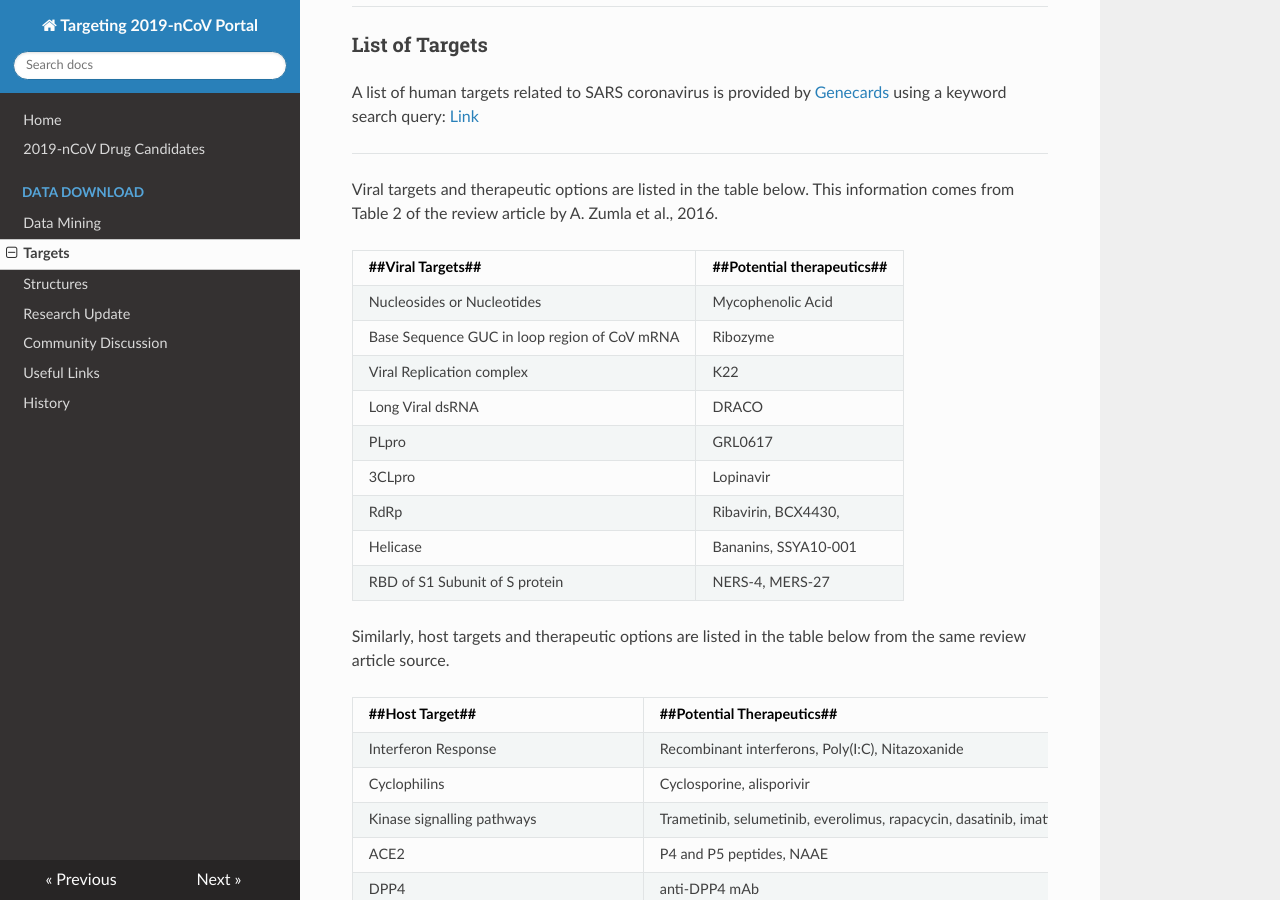
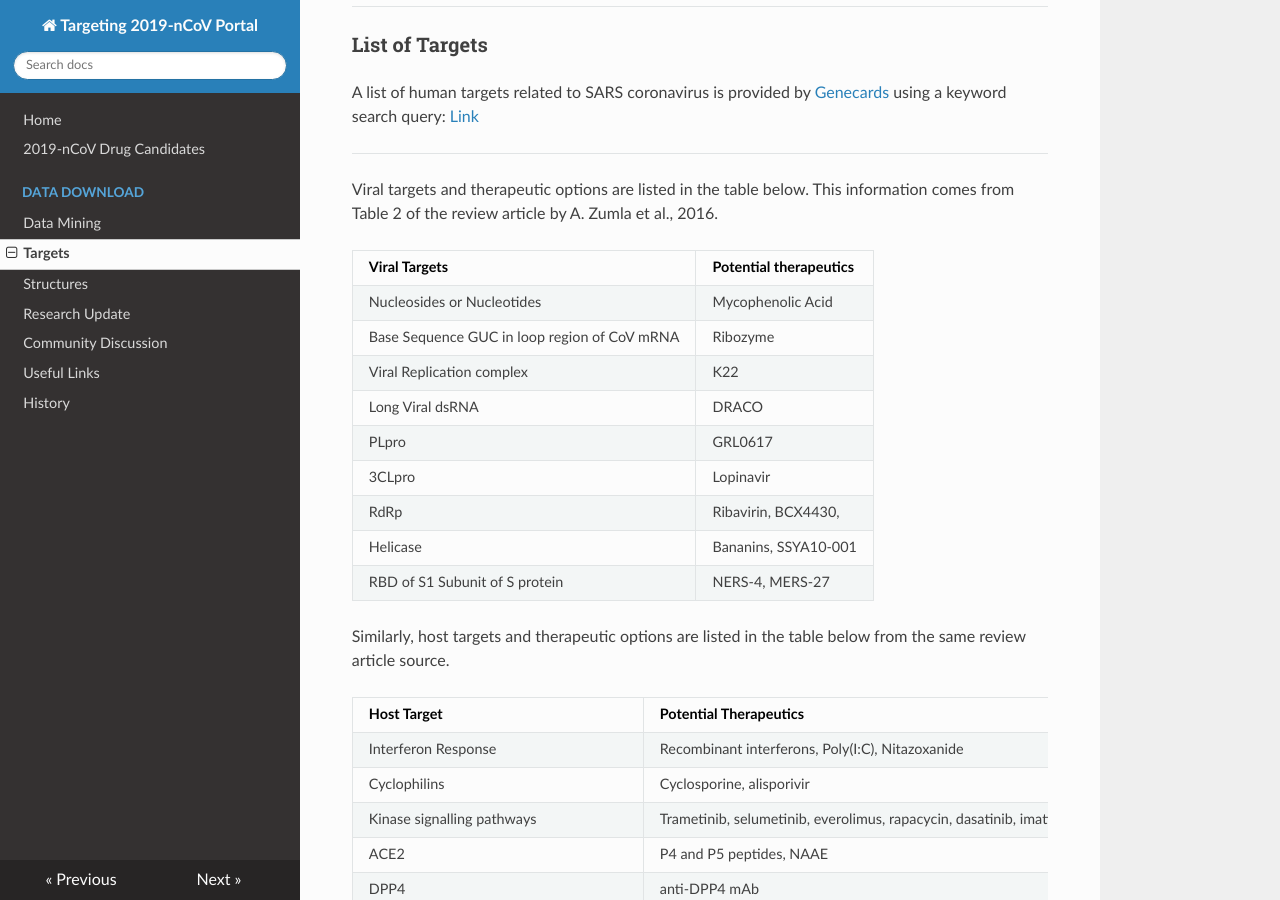
Before and after one commit to GHDDI-AILab/Targeting2019-nCoV, an MkDocs documentation site: the page built from docs/nCov_Targets.md, in a window 1280 px wide and 900 px high, scrolled down 2342 px. Built offline with MkDocs 1.6.1, drawn with Linux system fonts in a browser that asks for light colours; nearby versions of some CDN libraries; grey boxes are pictures that could not be loaded.

```diff
--- a/docs/nCov_Targets.md
+++ b/docs/nCov_Targets.md
@@ -45,29 +45,29 @@ A list of human targets related to SARS coronavirus is provided by [Genecards](h
 Viral targets and therapeutic options are listed in the table below. This information comes from Table 2 of the review article by A. Zumla et al., 2016.
 
 
-| ##Viral Targets##                            | ##Potential therapeutics## |
-|----------------------------------------------|----------------------------|
-| Nucleosides or Nucleotides                   | Mycophenolic Acid          |
-| Base Sequence GUC in loop region of CoV mRNA | Ribozyme                   |
-| Viral Replication complex                    | K22                        |
-| Long Viral dsRNA                             | DRACO                      |
-| PLpro                                        | GRL0617                    |
-| 3CLpro                                       | Lopinavir                  |
-| RdRp                                         | Ribavirin, BCX4430,        |
-| Helicase                                     | Bananins, SSYA10-001       |
-| RBD of S1 Subunit of S protein               | NERS-4, MERS-27            |
+| Viral Targets                                | Potential therapeutics |
+| -------------------------------------------- | ---------------------- |
+| Nucleosides or Nucleotides                   | Mycophenolic Acid      |
+| Base Sequence GUC in loop region of CoV mRNA | Ribozyme               |
+| Viral Replication complex                    | K22                    |
+| Long Viral dsRNA                             | DRACO                  |
+| PLpro                                        | GRL0617                |
+| 3CLpro                                       | Lopinavir              |
+| RdRp                                         | Ribavirin, BCX4430,    |
+| Helicase                                     | Bananins, SSYA10-001   |
+| RBD of S1 Subunit of S protein               | NERS-4, MERS-27        |
 
 
 Similarly, host targets and therapeutic options are listed in the table below from the same review article source.
 
-| ##Host Target##                        | ##Potential Therapeutics##                                          |
-|----------------------------------------|---------------------------------------------------------------------|
-| Interferon Response                    | Recombinant interferons, Poly(I:C), Nitazoxanide                    |
-| Cyclophilins                           | Cyclosporine, alisporivir                                           |
+| Host Target                            | Potential Therapeutics                                       |
+| -------------------------------------- | ------------------------------------------------------------ |
+| Interferon Response                    | Recombinant interferons, Poly(I:C), Nitazoxanide             |
+| Cyclophilins                           | Cyclosporine, alisporivir                                    |
 | Kinase signalling pathways             | Trametinib, selumetinib, everolimus, rapacycin, dasatinib, imatinib |
-| ACE2                                   | P4 and P5 peptides, NAAE                                            |
-| DPP4                                   | anti-DPP4 mAb                                                       |
-| Endosomal protease (cathepsins)        | E64D, K11777, small molecule 5705213                                |
-| Surface Protease (TMPRSS2)             | Camostat mesylate                                                   |
-| Other host proteases (furin)           | dec-RVKR-CMK                                                        |
-| Clathrin-mediated endocytosis (ATP1A1) | Chlorpromazine, Ouabain, bufalin                                    |
+| ACE2                                   | P4 and P5 peptides, NAAE                                     |
+| DPP4                                   | anti-DPP4 mAb                                                |
+| Endosomal protease (cathepsins)        | E64D, K11777, small molecule 5705213                         |
+| Surface Protease (TMPRSS2)             | Camostat mesylate                                            |
+| Other host proteases (furin)           | dec-RVKR-CMK                                                 |
+| Clathrin-mediated endocytosis (ATP1A1) | Chlorpromazine, Ouabain, bufalin                             |
```
